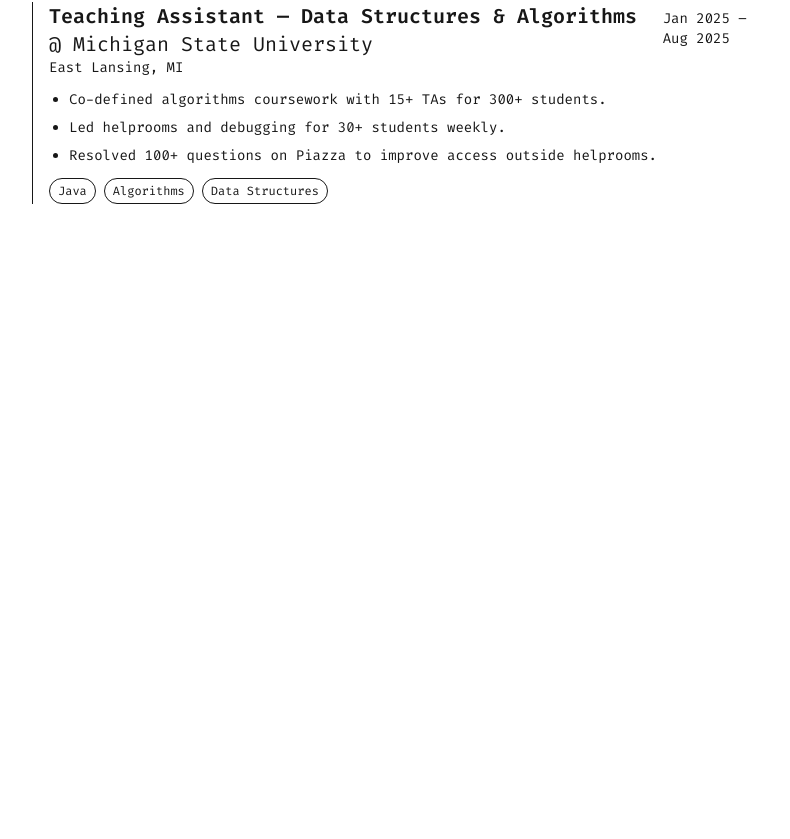
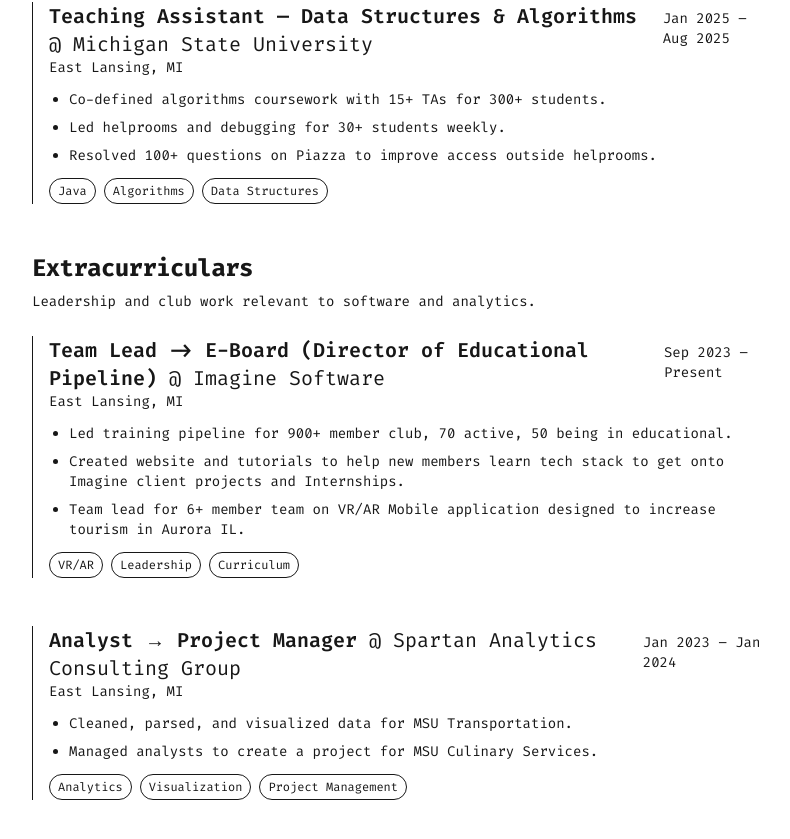
Before and after one commit to johnnystouffer/johnnystouffer, a Next.js app in the folder js-personal-website/: page /experience in a window 1280 px wide. Shown: the part 759-1598 px from the top of the page, without its empty margins (240-1030 px from the left). Before the commit the page ends 1043 px from the top, so only its background shows below. Built offline with nearby package versions, Linux system fonts and the light colour scheme.

Commit message:
Content of portfolio is finished

```diff
--- a/js-personal-website/src/app/_components/topbar.tsx
+++ b/js-personal-website/src/app/_components/topbar.tsx
@@ -39,7 +39,6 @@ export default function Topbar() {
     { name: "Home", path: "/" },
     { name: "Experience", path: "/experience" },
     { name: "Projects", path: "/projects" },
-    { name: "Extra & Resume", path: "/other" },
     { name: "Contact", path: "/contact" },
   ];
 
--- a/js-personal-website/src/app/contact/page.tsx
+++ b/js-personal-website/src/app/contact/page.tsx
@@ -13,6 +13,7 @@ const EMAILS = [
 const LINKS = {
   linkedin: "https://linkedin.com/in/johnny-stouffer/",
   github: "https://github.com/johnnystouffer",
+  resume: "/John_Stouffer_Resume_Master.pdf"
 };
 
 const listVariants = {
@@ -58,7 +59,6 @@ export default function ContactPage() {
           </motion.p>
         </div>
 
-        {/* Card */}
         <motion.div
           className="mt-8 rounded-3xl overflow-hidden"
           initial={{ opacity: 0, y: 16 }}
@@ -99,7 +99,27 @@ export default function ContactPage() {
               </motion.div>
             ))}
 
-            {/* quick links */}
+            <motion.div variants={itemVariants}>
+              <Link
+                href={LINKS.resume}
+                target="_blank"
+                className="group rounded-2xl border p-5 hover:shadow-md transition-shadow block"
+              >
+                <div className="flex items-center gap-3">
+                  <i className="las la-file-alt text-2xl sm:text-3xl" />
+                  <div>
+                    <div className="font-semibold text-sm sm:text-base">
+                      Resume
+                    </div>
+                    <div className="text-xs sm:text-sm text-muted-foreground group-hover:underline break-all">
+                      View my resume
+                    </div>
+                  </div>
+                </div>
+              </Link>
+            </motion.div>
+
+
             <motion.div variants={itemVariants}>
               <Link
                 href={LINKS.linkedin}
@@ -139,6 +159,7 @@ export default function ContactPage() {
                 </div>
               </Link>
             </motion.div>
+
           </motion.div>
         </motion.div>
       </section>
--- a/js-personal-website/src/app/experience/page.tsx
+++ b/js-personal-website/src/app/experience/page.tsx
@@ -10,6 +10,32 @@ type Item = {
   bullets: string[];
   tech?: string[];
 };
+
+const extracurriculars: Item[] = [
+  {
+    company: "Imagine Software",
+    role: "Team Lead -> E-Board (Director of Educational Pipeline)",
+    location: "East Lansing, MI",
+    dates: "Sep 2023 – Present",
+    bullets: [
+      "Led training pipeline for 900+ member club, 70 active, 50 being in educational.",
+      "Created website and tutorials to help new members learn tech stack to get onto Imagine client projects and Internships.",
+      "Team lead for 6+ member team on VR/AR Mobile application designed to increase tourism in Aurora IL.",
+    ],
+    tech: ["VR/AR", "Leadership", "Curriculum"],
+  },
+  {
+    company: "Spartan Analytics Consulting Group",
+    role: "Analyst → Project Manager",
+    location: "East Lansing, MI",
+    dates: "Jan 2023 – Jan 2024",
+    bullets: [
+      "Cleaned, parsed, and visualized data for MSU Transportation.",
+      "Managed analysts to create a project for MSU Culinary Services.",
+    ],
+    tech: ["Analytics", "Visualization", "Project Management"],
+  },
+];
 
 const items: Item[] = [
   {
@@ -107,6 +133,54 @@ export default function ExperiencePage() {
           </motion.li>
         ))}
       </ol>
+
+      <h2 className="mt-10 text-2xl font-bold tracking-tight">Extracurriculars</h2>
+      <p className="mt-2 text-sm text-muted-foreground">
+        Leadership and club work relevant to software and analytics.
+      </p>
+
+      <ol className="mt-6 relative">
+        {extracurriculars.map((it, idx) => (
+          <motion.li key={`x-${idx}`} className="mb-12 pl-4 border-l border-border"
+            initial={{ opacity: 0, y: 20 }} whileInView={{ opacity: 1, y: 0 }}
+            viewport={{ once: true, amount: 0.2 }} transition={{ duration: 0.6, delay: idx * 0.15 }}
+          >
+            <div className="absolute w-3 h-3 bg-primary rounded-full -left-1.5 mt-2.5" />
+            <div className="flex flex-col sm:flex-row sm:items-baseline sm:justify-between gap-1">
+              <h3 className="text-xl font-semibold">
+                {it.role} <span className="font-normal">@ {it.company}</span>
+              </h3>
+              <div className="text-sm text-muted-foreground">{it.dates}</div>
+            </div>
+            <div className="text-sm text-muted-foreground">{it.location}</div>
+
+            <ul className="mt-3 list-disc pl-5 space-y-2 text-sm">
+              {it.bullets.map((b, i) => (
+                <motion.li key={i}
+                  initial={{ opacity: 0, x: -10 }} whileInView={{ opacity: 1, x: 0 }}
+                  viewport={{ once: true }} transition={{ duration: 0.4, delay: idx * 0.15 + i * 0.1 }}
+                >
+                  {b}
+                </motion.li>
+              ))}
+            </ul>
+
+            {it.tech && (
+              <div className="mt-3 flex flex-wrap gap-2">
+                {it.tech.map((t, j) => (
+                  <motion.span key={t}
+                    className="text-xs px-2 py-1 rounded-full border"
+                    initial={{ opacity: 0, scale: 0.9 }} whileInView={{ opacity: 1, scale: 1 }}
+                    viewport={{ once: true }} transition={{ duration: 0.3, delay: idx * 0.15 + j * 0.05 }}
+                  >
+                    {t}
+                  </motion.span>
+                ))}
+              </div>
+            )}
+          </motion.li>
+        ))}
+      </ol>
     </main>
   );
 }
--- a/js-personal-website/src/app/other/page.tsx
+++ /dev/null
@@ -1,5 +0,0 @@
-export default function Other(): React.JSX.Element {
-    return (
-        <h1>Other</h1>
-    );
-}
--- a/js-personal-website/src/app/projects/page.tsx
+++ b/js-personal-website/src/app/projects/page.tsx
@@ -40,6 +40,27 @@ const projects: Project[] = [
       "A neural network Machine Learning project, I made this because two things, I love MMA and grew up doing Tang Soo Do (E Dan rank) and I wanted to learn more about PyTorch. I webscraped the UFCs website of ALL fights and ALL fighters, trained it using PyTorch to acheive a 70% accuracy rating.",
     ],
   },
+  {
+    name: "CampusBites",
+    repo: "https://github.com/johnnystouffer/campus-bites",
+    stack: ["Django", "React", "OpenAI API", "CRUD App", "RESTful APIs"],
+    dates: "Aug. 2024 – Sep. 2024",
+    bullets: [
+      "Hackathon project. Lead a team of 4 to create a simple CRUD app for students to post and find new deals that they found around campus. Additionally used OpenAI to make suggestions for users on deals that they want.",
+    ],
+
+  },
+  {
+    name: "Democratic Index Dashboard",
+    link: "https://demoindex-1719fb67ec5e.herokuapp.com/",
+    stack: ["Python", "Plotly Dash", "HTML/CSS", "Pandas", "matplotlib"],
+    dates: "Nov. 2022 – May 2023",
+    bullets: [
+      "School project TURNED Personal Project. Took a report on Democracies around the world and predicting how they are projected to do in the future. Uploaded this data via Pandas, cleaned it, manipulated it, and then created 5 visualizations to show what democracy is like around the world",
+    ],
+
+  },
+
 ];
 
 export default function ProjectsPage() {
@@ -77,8 +98,7 @@ export default function ProjectsPage() {
             key={p.name}
             className="mb-12 pl-4 border-l border-border"
             initial={{ opacity: 0, y: 20 }}
-            whileInView={{ opacity: 1, y: 0 }}
-            viewport={{ once: true, amount: 0.2 }}
+            animate={{ opacity: 1, y: 0 }}
             transition={{ duration: 0.6, delay: idx * 0.1 }}
           >
             <div className="absolute w-3 h-3 bg-primary rounded-full -left-1.5 mt-2.5" />
@@ -87,9 +107,8 @@ export default function ProjectsPage() {
               <motion.h2
                 className="text-xl font-semibold"
                 initial={{ opacity: 0, y: 8 }}
-                whileInView={{ opacity: 1, y: 0 }}
-                viewport={{ once: true }}
-                transition={{ duration: 0.45 }}
+                animate={{ opacity: 1, y: 0 }}
+                transition={{ duration: 0.45, delay: idx * 0.15 }}
               >
                 {p.name}
               </motion.h2>
@@ -100,9 +119,8 @@ export default function ProjectsPage() {
               {p.link && (
                 <motion.span
                   initial={{ opacity: 0 }}
-                  whileInView={{ opacity: 1 }}
-                  viewport={{ once: true }}
-                  transition={{ duration: 0.4, delay: 0.05 }}
+                  animate={{ opacity: 1 }}
+                  transition={{ duration: 0.4, delay: idx * 0.2 }}
                 >
                   <Link href={p.link} target="_blank" className="underline">
                     Live site
@@ -112,9 +130,8 @@ export default function ProjectsPage() {
               {p.repo && (
                 <motion.span
                   initial={{ opacity: 0 }}
-                  whileInView={{ opacity: 1 }}
-                  viewport={{ once: true }}
-                  transition={{ duration: 0.4, delay: 0.08 }}
+                  animate={{ opacity: 1 }}
+                  transition={{ duration: 0.4, delay: idx * 0.25 }}
                 >
                   <Link href={p.repo} target="_blank" className="underline">
                     Repository
@@ -129,9 +146,8 @@ export default function ProjectsPage() {
                   key={s}
                   className="px-2 py-1 rounded-full bg-background shadow-sm"
                   initial={{ opacity: 0, scale: 0.95 }}
-                  whileInView={{ opacity: 1, scale: 1 }}
-                  viewport={{ once: true }}
-                  transition={{ duration: 0.3, delay: j * 0.05 }}
+                  animate={{ opacity: 1, scale: 1 }}
+                  transition={{ duration: 0.3, delay: idx * 0.3 + j * 0.05 }}
                 >
                   {s}
                 </motion.span>
@@ -143,9 +159,8 @@ export default function ProjectsPage() {
                 <motion.li
                   key={i}
                   initial={{ opacity: 0, x: -10 }}
-                  whileInView={{ opacity: 1, x: 0 }}
-                  viewport={{ once: true }}
-                  transition={{ duration: 0.4, delay: i * 0.08 }}
+                  animate={{ opacity: 1, x: 0 }}
+                  transition={{ duration: 0.4, delay: idx * 0.4 + i * 0.08 }}
                 >
                   {b}
                 </motion.li>
```
Also changed, not shown: 1 other file (tests, documents, lock files or other folders).
